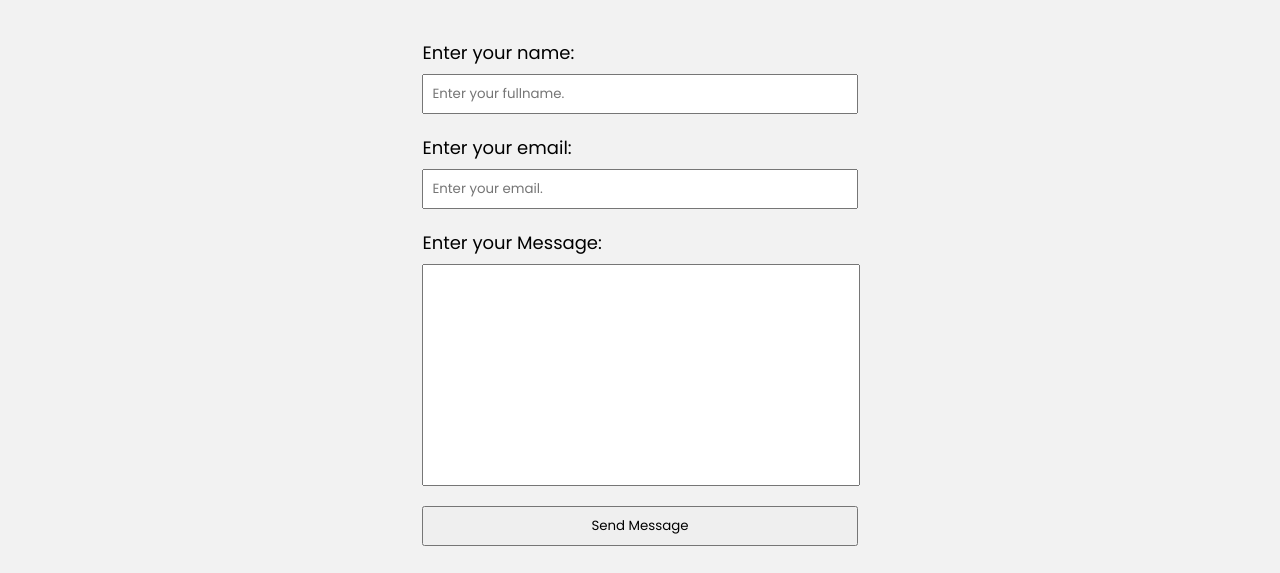
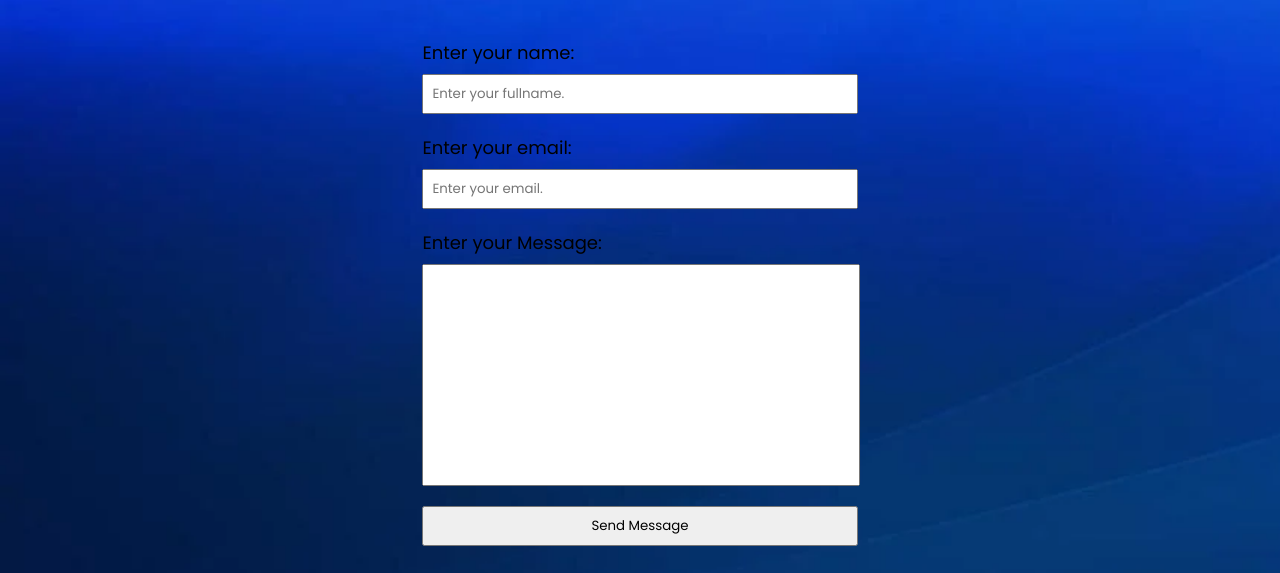
Before and after one commit to RDX-Shahil/Workshop-Portfolio, a plain HTML site: page index.html in a window 1280 px wide. Shown: the part 1428-2001 px from the top of the page. Drawn offline with Linux system fonts and the light colour scheme.

Commit message:
initial commit

```diff
--- a/style.css
+++ b/style.css
@@ -7,11 +7,18 @@
     font-family: var(--font-primary);
 }
 body{
-    background-color: #f2f2f2;
+    /* background-color: #f2f2f2; */
+    background-image: url(bg4.webp);
+    background-repeat:
+    no-repeat;
+    background-position: centre;
+    background-size: cover;
+
 }
 nav{
     background-color: #fff;
     padding: 12px 0;
+    color: gold;
 }
 .navbar{
     display: flex;
@@ -206,3 +213,6 @@ footer > p{
     margin: 0;
     font-size: 14px;
 }
+footer{
+    background-image: url(bg4.webp);
+}
```
Also changed, not shown: bg1.jpeg (added), bg2.jpeg (added), bg4.jpeg (added), bg4.webp (added), bg5.jpg (added).
